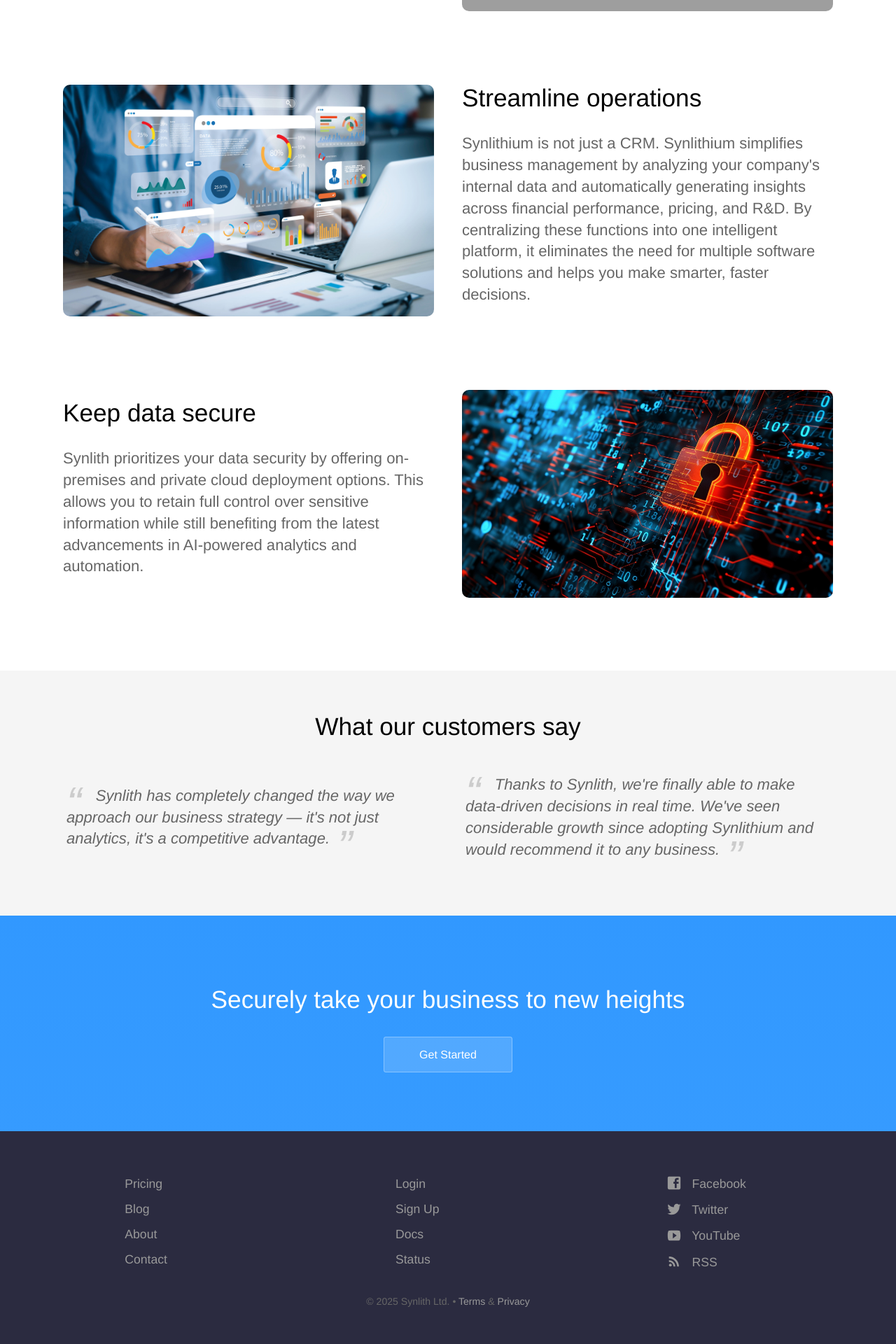
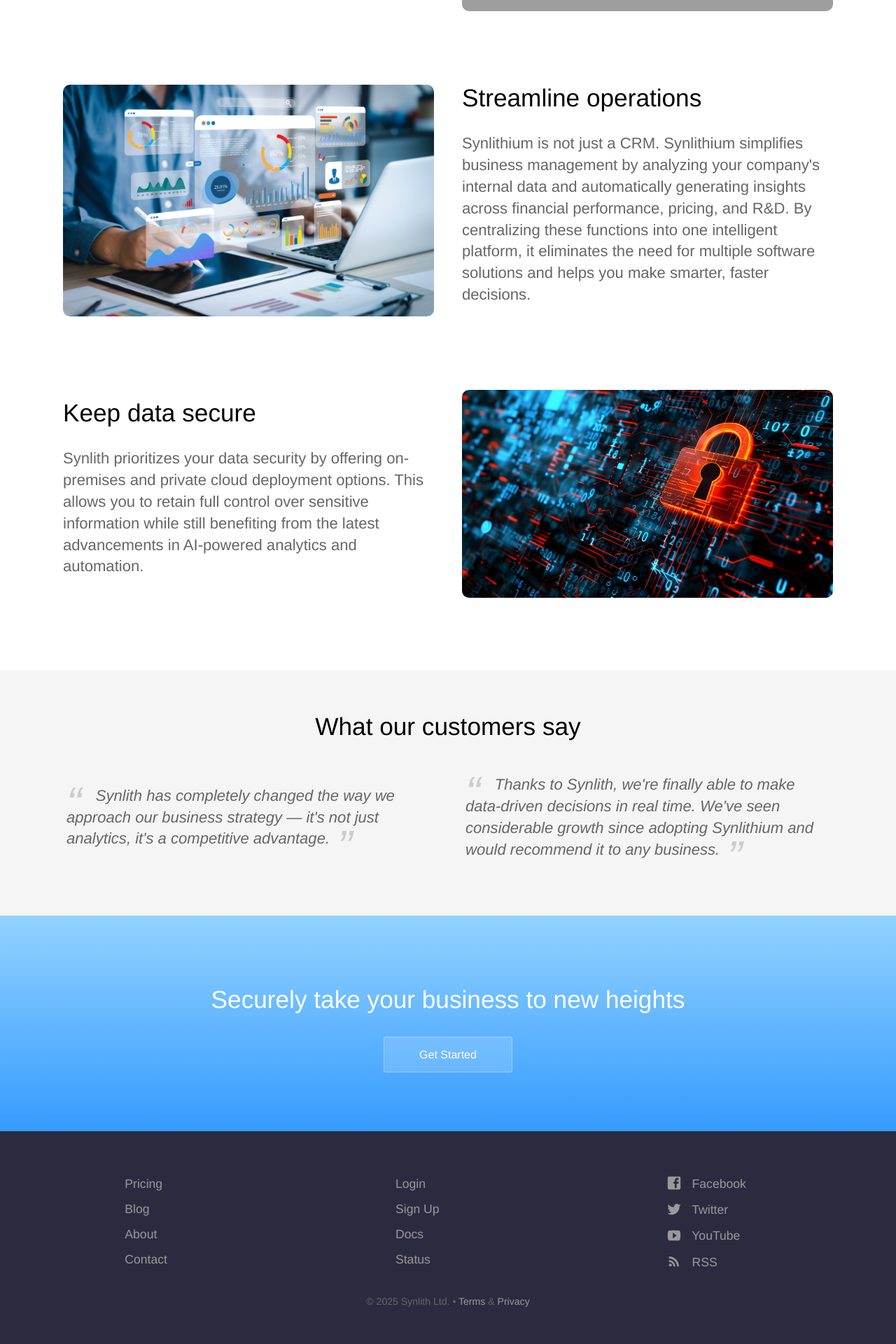
Before and after one commit to derpyjim/PRSyn, a Jekyll site: the page built from index.html, in a window 1280 px wide. Shown: the part 1487-3407 px from the top of the page at 70% size. Built offline with Jekyll 4.4.1, drawn with Linux system fonts in a browser that asks for light colours; grey boxes are pictures that could not be loaded.

Commit message:
Update landing-page.scss

```diff
--- a/_sass/landing-page.scss
+++ b/_sass/landing-page.scss
@@ -1,5 +1,5 @@
 .bottom-cta {
-	background: linear-gradient(to bottom, $brand-color 0%, $middle-gradient-color 100%);
+	background: linear-gradient(to bottom, $secondary-brand-color 0%, $middle-gradient-color 100%);
 	color: #fff;
 	text-align: center;
 	margin: 0;
```
